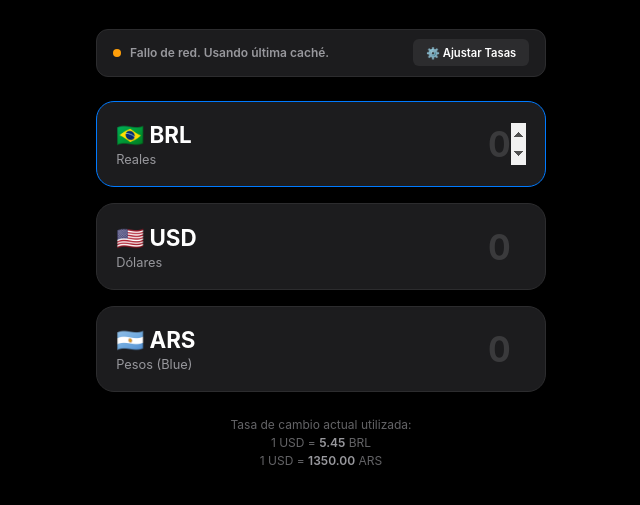
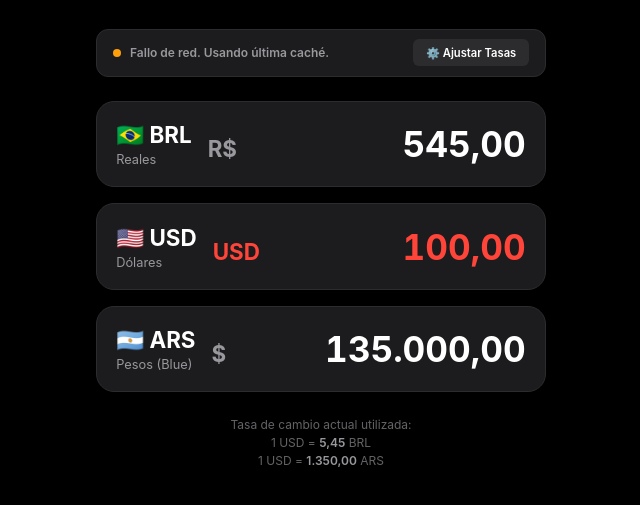
Before and after one commit to pmregini/conversor, a plain HTML site: page index.html in a window 1280 px wide. Shown: the part 75-580 px from the top of the page, without its empty margins (319-959 px from the left). Drawn offline with Linux system fonts and the light colour scheme; no server answers.

Commit message:
Update index.html

```diff
--- a/index.html
+++ b/index.html
@@ -42,14 +42,16 @@
         .currency-card { background: var(--surface); border-radius: 18px; padding: 1.2rem; margin-bottom: 1rem; display: flex; justify-content: space-between; align-items: center; border: 1px solid var(--surface2); transition: border-color 0.2s; }
         .currency-card:focus-within { border-color: var(--accent); }
 
-        .currency-info { display: flex; flex-direction: column; gap: 0.2rem; }
+        .currency-info { display: flex; flex-direction: column; gap: 0.2rem; flex-shrink: 0; }
         .currency-code { font-size: 1.4rem; font-weight: 700; display: flex; align-items: center; gap: 0.5rem; }
         .currency-name { font-size: 0.8rem; color: var(--label2); }
 
-        .currency-input { flex: 1; background: transparent; border: none; color: var(--label); font-size: 2.2rem; font-weight: 700; text-align: right; outline: none; font-variant-numeric: tabular-nums; width: 100%; padding-left: 1rem; }
+        .input-group { display: flex; align-items: baseline; justify-content: flex-end; flex: 1; min-width: 0; padding-left: 1rem; }
+        .currency-symbol { font-size: 1.4rem; font-weight: 700; color: var(--label2); margin-right: 0.3rem; }
+        .currency-input { background: transparent; border: none; color: var(--label); font-size: 2.2rem; font-weight: 700; text-align: right; outline: none; font-variant-numeric: tabular-nums; width: 100%; min-width: 0; padding: 0; margin: 0; }
         .currency-input::placeholder { color: var(--surface3); }
 
-        #inputUSD { color: var(--red); }
+        #inputUSD, #symUSD { color: var(--red); }
 
         .rates-info { margin-top: 1.5rem; font-size: 0.75rem; color: var(--label3); text-align: center; line-height: 1.5; }
         .rates-info span { font-weight: 600; color: var(--label2); }
@@ -75,7 +77,10 @@
                 <div class="currency-code">🇧🇷 BRL</div>
                 <div class="currency-name">Reales</div>
             </div>
-            <input type="number" class="currency-input" id="inputBRL" placeholder="0" inputmode="decimal" oninput="calc('BRL')">
+            <div class="input-group">
+                <span class="currency-symbol" id="symBRL">R$</span>
+                <input type="text" class="currency-input" id="inputBRL" placeholder="0,00" inputmode="decimal" oninput="calc('BRL')" onblur="formatActive('BRL')" onfocus="this.select()">
+            </div>
         </div>
 
         <div class="currency-card">
@@ -83,7 +88,10 @@
                 <div class="currency-code">🇺🇸 USD</div>
                 <div class="currency-name">Dólares</div>
             </div>
-            <input type="number" class="currency-input" id="inputUSD" placeholder="0" inputmode="decimal" oninput="calc('USD')">
+            <div class="input-group">
+                <span class="currency-symbol" id="symUSD">USD</span>
+                <input type="text" class="currency-input" id="inputUSD" placeholder="0,00" inputmode="decimal" oninput="calc('USD')" onblur="formatActive('USD')" onfocus="this.select()">
+            </div>
         </div>
 
         <div class="currency-card">
@@ -91,7 +99,10 @@
                 <div class="currency-code">🇦🇷 ARS</div>
                 <div class="currency-name">Pesos (Blue)</div>
             </div>
-            <input type="number" class="currency-input" id="inputARS" placeholder="0" inputmode="decimal" oninput="calc('ARS')">
+            <div class="input-group">
+                <span class="currency-symbol" id="symARS">$</span>
+                <input type="text" class="currency-input" id="inputARS" placeholder="0,00" inputmode="decimal" oninput="calc('ARS')" onblur="formatActive('ARS')" onfocus="this.select()">
+            </div>
         </div>
 
         <div class="rates-info">
@@ -102,13 +113,42 @@
     </div>
 
     <script>
-        // Tasas por defecto (Fallbacks si no hay internet o es la primera vez en el dispositivo)
         let rateBRL = parseFloat(localStorage.getItem('tp_rate_brl')) || 5.45;
         let rateARS = parseFloat(localStorage.getItem('tp_rate_ars')) || 1350.00;
 
         function updateLabels() {
-            document.getElementById('lblRateBRL').textContent = rateBRL.toFixed(2);
-            document.getElementById('lblRateARS').textContent = rateARS.toFixed(2);
+            document.getElementById('lblRateBRL').textContent = rateBRL.toLocaleString('es-AR', {minimumFractionDigits: 2});
+            document.getElementById('lblRateARS').textContent = rateARS.toLocaleString('es-AR', {minimumFractionDigits: 2});
+        }
+
+        // Transforma strings humanos (ej: 1.500,50 o 1500.5) en números reales (float)
+        function parseValue(str) {
+            if (!str) return NaN;
+            let cleaned = str.replace(/[^\d.,]/g, '');
+            const dotIdx = cleaned.lastIndexOf('.');
+            const commaIdx = cleaned.lastIndexOf(',');
+
+            if (commaIdx > dotIdx) {
+                cleaned = cleaned.replace(/\./g, '').replace(',', '.');
+            } else if (dotIdx > commaIdx) {
+                cleaned = cleaned.replace(/,/g, '');
+            } else {
+                if (commaIdx !== -1) cleaned = cleaned.replace(',', '.');
+            }
+            return parseFloat(cleaned);
+        }
+
+        // Formatea números reales en formato amigable (ej: 1.500.000,00)
+        function formatNumber(num) {
+            return num.toLocaleString('es-AR', { minimumFractionDigits: 2, maximumFractionDigits: 2 });
+        }
+
+        function formatActive(source) {
+            const el = document.getElementById('input' + source);
+            const val = parseValue(el.value);
+            if (!isNaN(val)) {
+                el.value = formatNumber(val);
+            }
         }
 
         async function fetchLiveRates() {
@@ -125,7 +165,6 @@
             netStatus.textContent = 'Actualizando tasas...';
 
             try {
-                // 1. Fetch Dólar Global -> BRL
                 const resBRL = await fetch('https://open.er-api.com/v6/latest/USD');
                 if (resBRL.ok) {
                     const dataBRL = await resBRL.json();
@@ -133,7 +172,6 @@
                     localStorage.setItem('tp_rate_brl', rateBRL);
                 }
 
-                // 2. Fetch Dólar Blue Argentina -> ARS (DolarAPI - Sin CORS)
                 const resARS = await fetch('https://dolarapi.com/v1/dolares/blue');
                 if (resARS.ok) {
                     const dataARS = await resARS.json();
@@ -150,7 +188,6 @@
 
             updateLabels();
 
-            // Si hay un valor previamente escrito, recalcular automáticamente con las tasas nuevas
             if (document.getElementById('inputUSD').value !== '') {
                 calc('USD');
             } else if (document.getElementById('inputBRL').value !== '') {
@@ -160,15 +197,21 @@
 
         function editRates() {
             const newBRL = prompt("Modificar Tasa Manual\\n1 USD a BRL (Reales):", rateBRL);
-            if (newBRL !== null && !isNaN(parseFloat(newBRL))) {
-                rateBRL = parseFloat(newBRL);
-                localStorage.setItem('tp_rate_brl', rateBRL);
+            if (newBRL !== null) {
+                const parsedBRL = parseValue(newBRL);
+                if (!isNaN(parsedBRL)) {
+                    rateBRL = parsedBRL;
+                    localStorage.setItem('tp_rate_brl', rateBRL);
+                }
             }
 
             const newARS = prompt("Modificar Tasa Manual\\n1 USD a ARS (Pesos):", rateARS);
-            if (newARS !== null && !isNaN(parseFloat(newARS))) {
-                rateARS = parseFloat(newARS);
-                localStorage.setItem('tp_rate_ars', rateARS);
+            if (newARS !== null) {
+                const parsedARS = parseValue(newARS);
+                if (!isNaN(parsedARS)) {
+                    rateARS = parsedARS;
+                    localStorage.setItem('tp_rate_ars', rateARS);
+                }
             }
 
             updateLabels();
@@ -185,10 +228,7 @@
             const inputUSD = document.getElementById('inputUSD');
             const inputARS = document.getElementById('inputARS');
 
-            let sourceInput;
-            if (source === 'USD') sourceInput = inputUSD;
-            if (source === 'BRL') sourceInput = inputBRL;
-            if (source === 'ARS') sourceInput = inputARS;
+            let sourceInput = document.getElementById('input' + source);
 
             if (sourceInput.value === '') {
                 if (source !== 'USD') inputUSD.value = '';
@@ -197,30 +237,31 @@
                 return;
             }
 
-            // Aceptar comas como separador decimal
-            const rawVal = sourceInput.value.replace(',', '.');
-            const val = parseFloat(rawVal);
+            const val = parseValue(sourceInput.value);
             if (isNaN(val)) return;
 
-            // Recálculo omnidireccional
             if (source === 'USD') {
-                inputBRL.value = (val * rateBRL).toFixed(2);
-                inputARS.value = (val * rateARS).toFixed(2);
+                inputBRL.value = formatNumber(val * rateBRL);
+                inputARS.value = formatNumber(val * rateARS);
             } else if (source === 'BRL') {
                 const usd = val / rateBRL;
-                inputUSD.value = usd.toFixed(2);
-                inputARS.value = (usd * rateARS).toFixed(2);
+                inputUSD.value = formatNumber(usd);
+                inputARS.value = formatNumber(usd * rateARS);
             } else if (source === 'ARS') {
                 const usd = val / rateARS;
-                inputUSD.value = usd.toFixed(2);
-                inputBRL.value = (usd * rateBRL).toFixed(2);
+                inputUSD.value = formatNumber(usd);
+                inputBRL.value = formatNumber(usd * rateBRL);
             }
         }
 
         window.onload = () => {
             updateLabels();
             fetchLiveRates();
-            document.getElementById('inputBRL').focus();
+
+            // Setear valor por defecto en USD y calcular al inicio
+            document.getElementById('inputUSD').value = "100";
+            calc('USD');
+            formatActive('USD');
         };
 
         window.addEventListener('online', fetchLiveRates);
```
